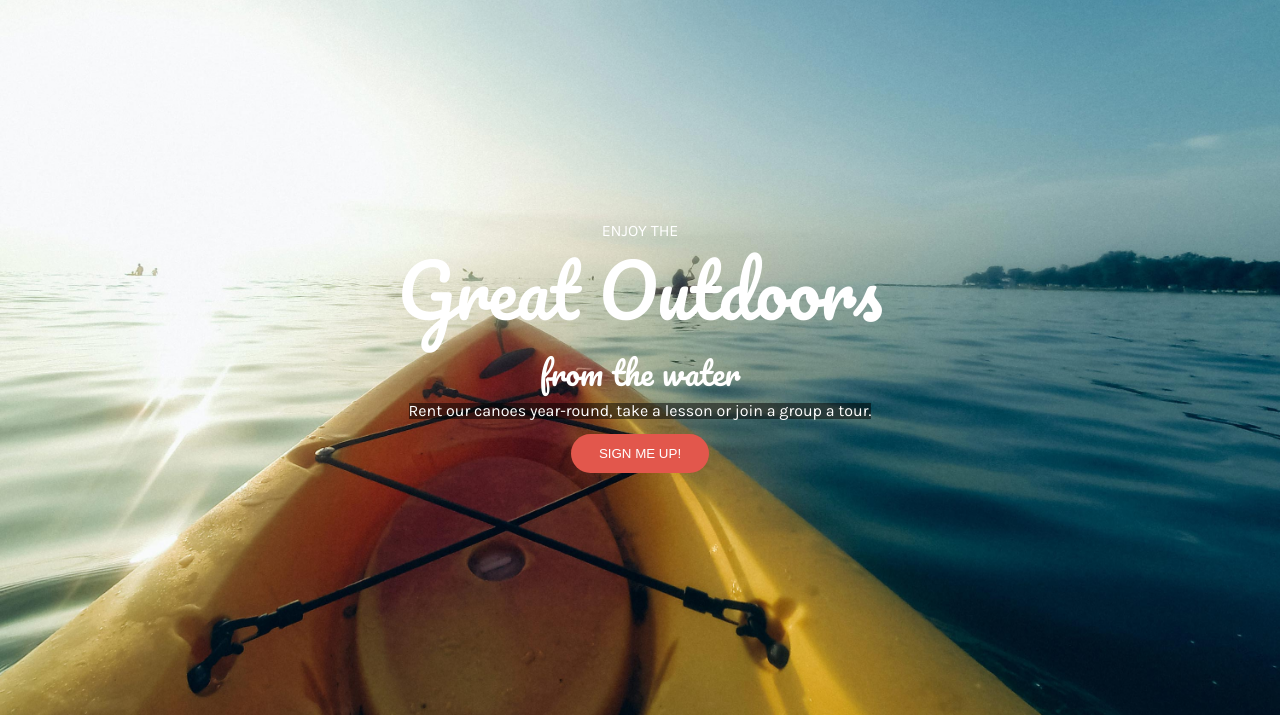
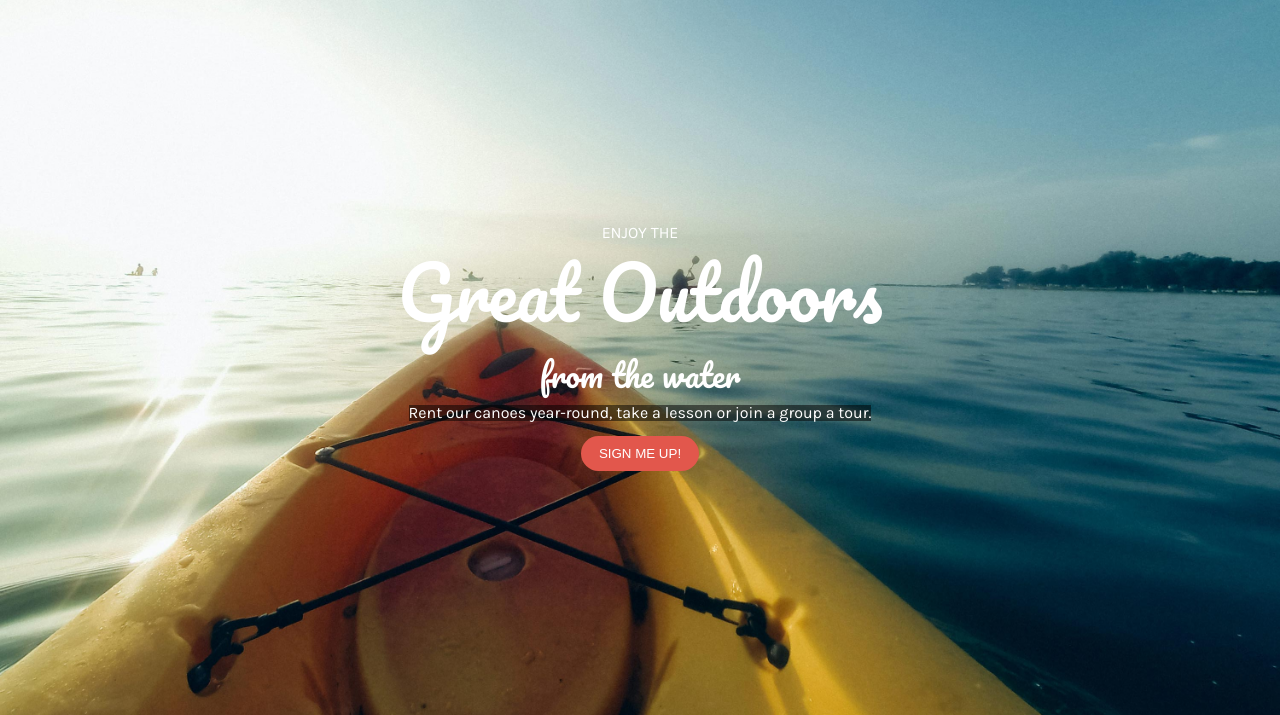
Before and after one commit to Rob-Rychs/perfect-paddles, a plain HTML site: page index.html in a window 1280 px wide. Shown: the part 82-797 px from the top of the page. Drawn offline with Linux system fonts and the light colour scheme.

Commit message:
resized button in header

```diff
--- a/style.css
+++ b/style.css
@@ -161,7 +161,7 @@ body {
   background-color: var(--orange-brand-color);
   border: none;
   color: var(--anchor-color);
-  padding: 12px 28px;
+  padding: 10px 18px;
   border-radius: 20px;
   text-transform: uppercase;
 }
```
